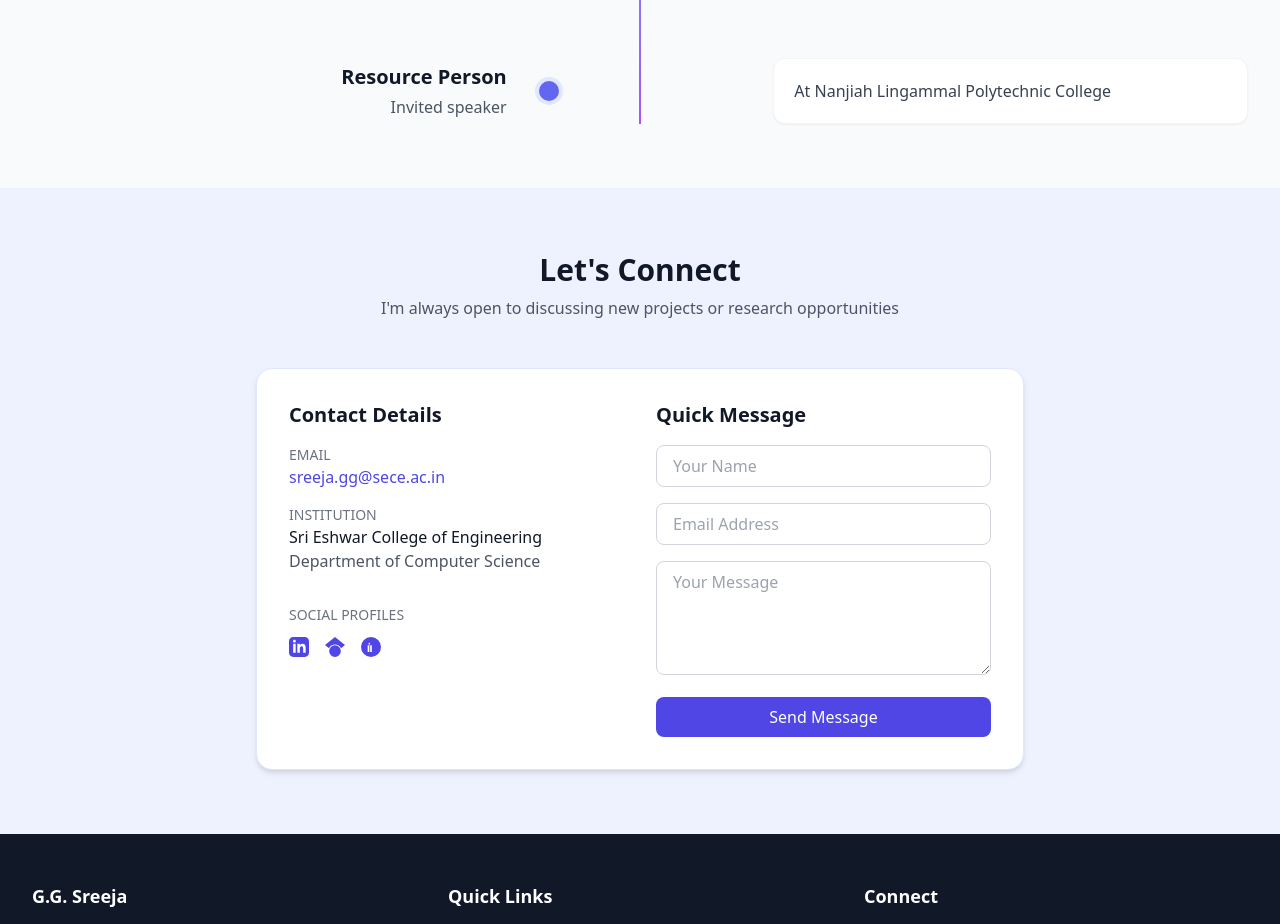
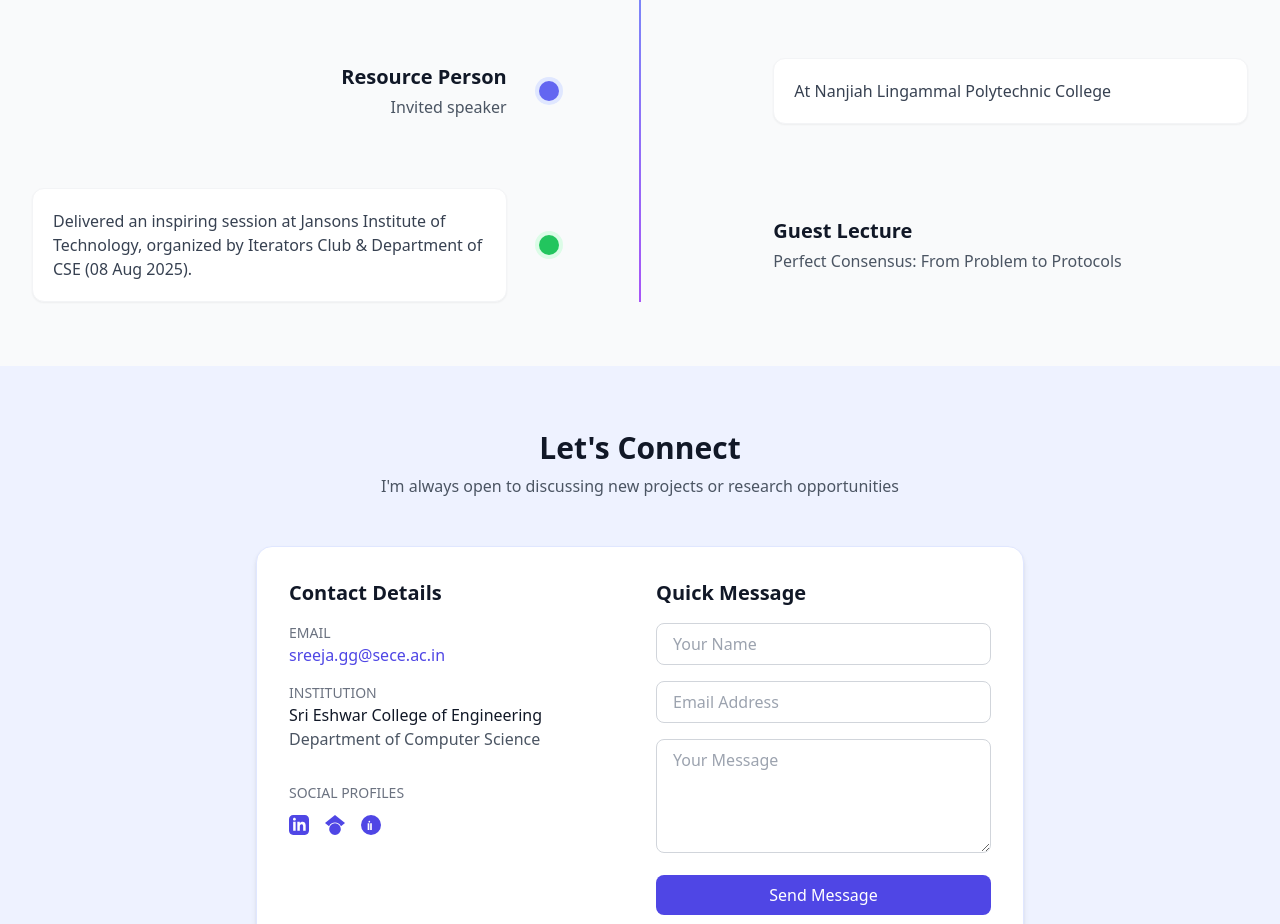
Before and after one commit to lexiontechsolution/ggsreeja-website, a React (Vite) app: page / in a window 1280 px wide. Shown: the part 3200-4124 px from the top of the page. Built offline with nearby package versions, Linux system fonts and the light colour scheme; the HTML template or start-up script is replaced by a standard one.

Commit message:
Update App.jsx

```diff
--- a/src/App.jsx
+++ b/src/App.jsx
@@ -447,8 +447,8 @@ const AcademicProfileAlt = () => {
     </div>
   </div>
 </section>
-      {/* Achievements Section */}
-      <section id="achievements" className="py-16 px-4 sm:px-6 lg:px-8 bg-gray-50">
+{/* Achievements Section */}
+<section id="achievements" className="py-16 px-4 sm:px-6 lg:px-8 bg-gray-50">
   <div className="max-w-7xl mx-auto">
     <div className="text-center mb-12">
       <h2 className="text-3xl font-bold text-gray-900 mb-2">Professional Journey</h2>
@@ -513,10 +513,32 @@ const AcademicProfileAlt = () => {
             </div>
           </div>
         </div>
+
+        {/* Spacer */}
+        <div className="hidden md:block h-16"></div>
+
+        {/* Item 4 (New Achievement) */}
+        <div className="md:flex justify-between items-center w-full flex-row-reverse">
+          <div className="md:w-5/12 md:pl-8 text-left">
+            <h3 className="text-xl font-bold text-gray-900">Guest Lecture</h3>
+            <p className="text-gray-600 mt-1">Perfect Consensus: From Problem to Protocols</p>
+          </div>
+          <div className="hidden md:block w-2/12 flex justify-center">
+            <div className="h-5 w-5 rounded-full bg-green-500 ring-4 ring-green-100"></div>
+          </div>
+          <div className="md:w-5/12 md:pr-8 mt-4 md:mt-0">
+            <div className="bg-white p-5 rounded-xl shadow-sm border border-gray-100">
+              <p className="text-gray-700">
+                Delivered an inspiring session at Jansons Institute of Technology, organized by Iterators Club & Department of CSE (08 Aug 2025).
+              </p>
+            </div>
+          </div>
+        </div>
       </div>
     </div>
   </div>
 </section>
+
       {/* Contact Section */}
      <section id="contact" className="py-16 px-4 sm:px-6 lg:px-8 bg-indigo-50">
   <div className="max-w-3xl mx-auto">
```
